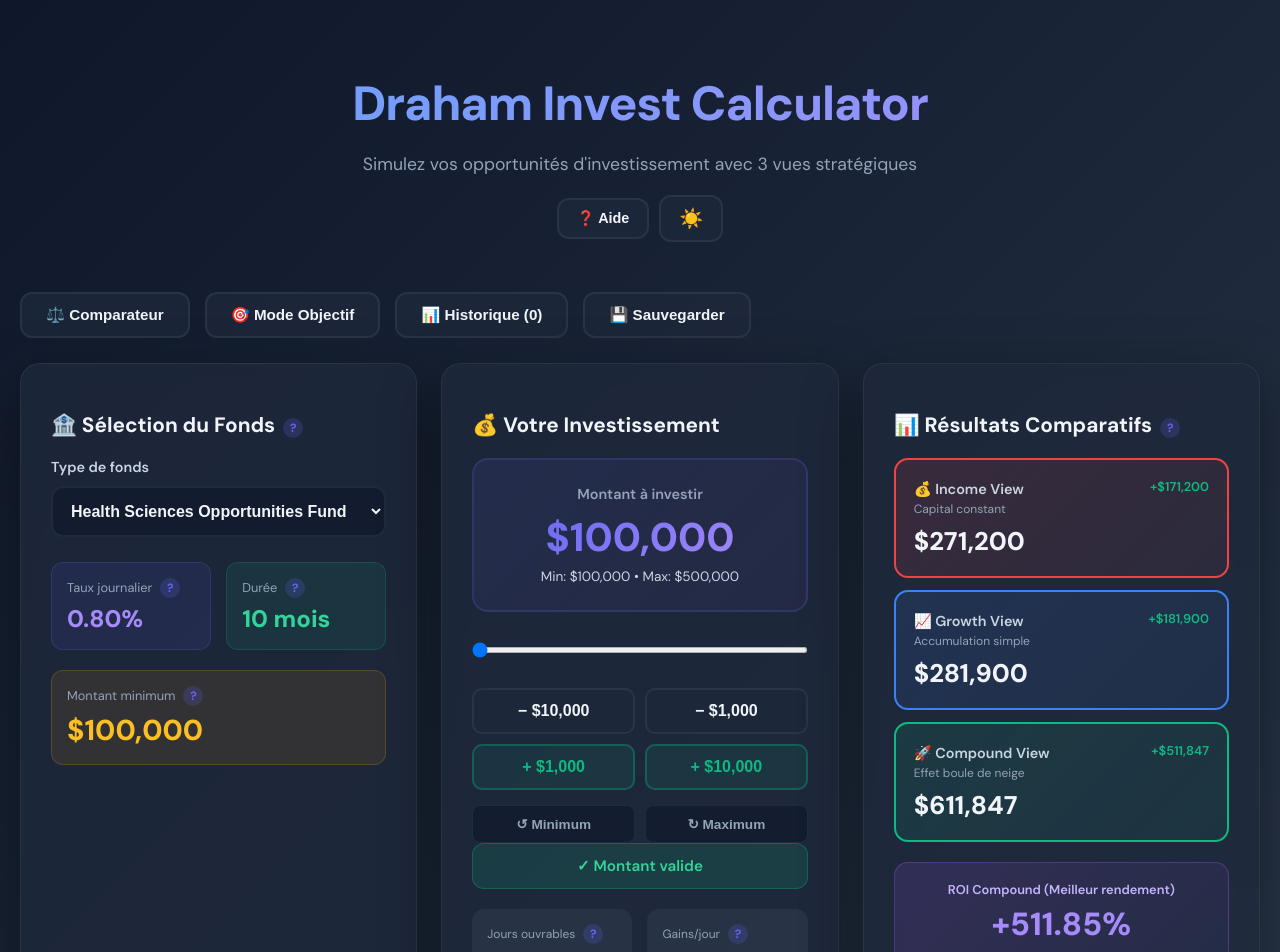
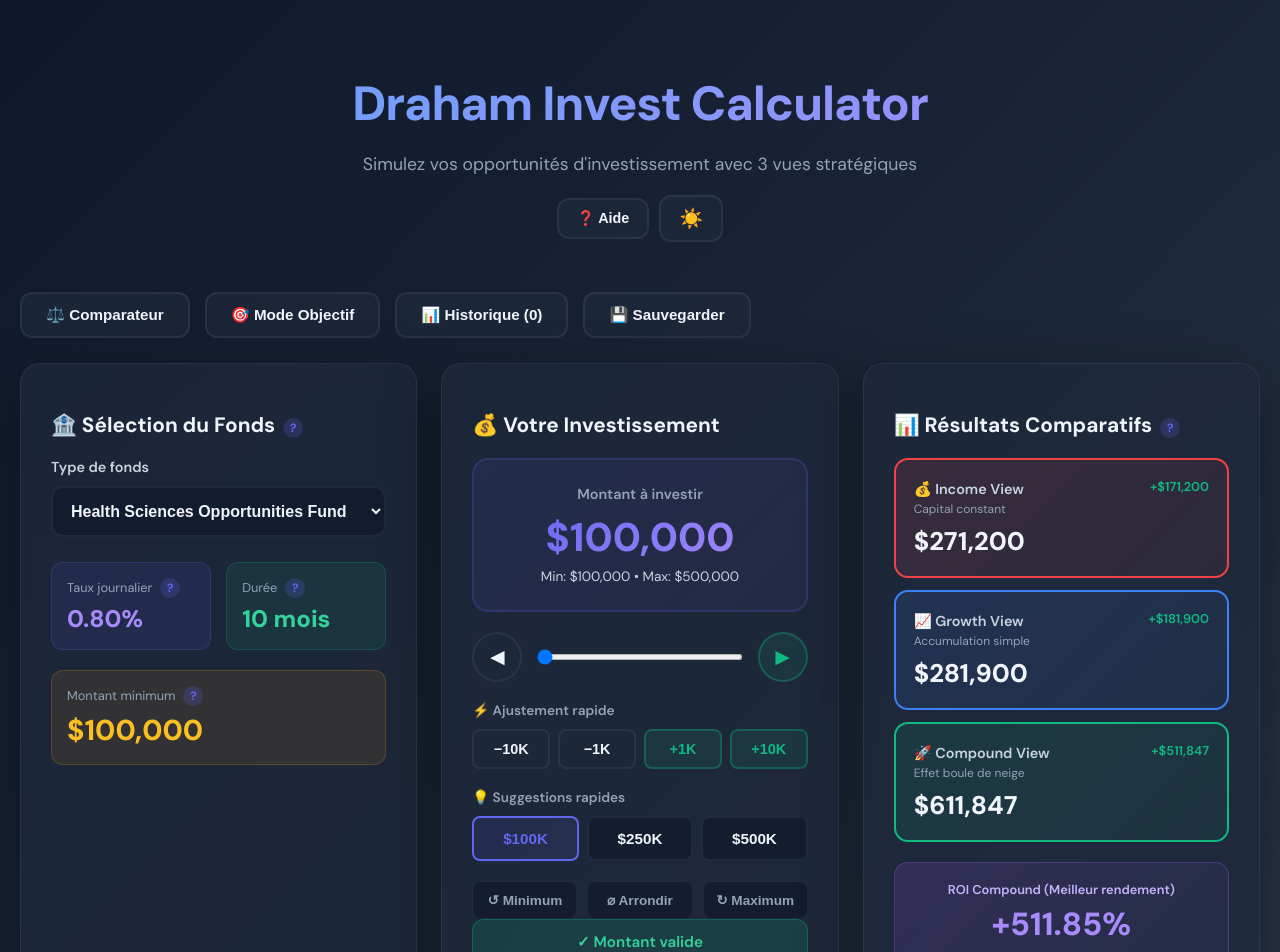
Before and after one commit to Digifab-Git/investment-calculator, a React (Vite) app: page / in a window 1280 px wide. Shown: the top 952 px of the page. Built offline with nearby package versions, Linux system fonts and the light colour scheme.

Commit message:
Update App.jsx

```diff
--- a/src/App.jsx
+++ b/src/App.jsx
@@ -866,35 +866,101 @@ export default function InvestmentCalculator() {
               </div>
             </div>
 
+            {/* Slider avec flèches */}
+            <div style={{ marginBottom: '20px' }}>
+              <div style={{
+                display: 'flex',
+                alignItems: 'center',
+                gap: '15px',
+                marginBottom: '10px'
+              }}>
+                {/* Flèche gauche */}
+                <button
+                  onClick={() => setAmount(Math.max(selectedFund.minimum, amount - 1000))}
+                  style={{
+                    width: '50px',
+                    height: '50px',
+                    borderRadius: '50%',
+                    border: `2px solid ${theme.cardBorder}`,
+                    background: theme.cardBg,
+                    color: theme.text,
+                    fontSize: '1.5rem',
+                    fontWeight: '700',
+                    cursor: 'pointer',
+                    transition: 'all 0.3s ease',
+                    display: 'flex',
+                    alignItems: 'center',
+                    justifyContent: 'center'
+                  }}
+                  onMouseEnter={(e) => e.currentTarget.style.transform = 'scale(1.1)'}
+                  onMouseLeave={(e) => e.currentTarget.style.transform = 'scale(1)'}
+                >
+                  ◄
+                </button>
+
                 {/* Slider */}
-            <div style={{ marginBottom: '20px' }}>
+                <div style={{ flex: 1 }}>
                   <input
                     type="range"
                     min={selectedFund.minimum}
                     max={500000}
-                step={selectedFund.minimum >= 10000 ? 1000 : 100}
+                    step={1000}
                     value={amount}
                     onChange={(e) => setAmount(Number(e.target.value))}
                     className="investment-slider"
                   />
                 </div>
 
-            {/* Boutons Stepper */}
+                {/* Flèche droite */}
+                <button
+                  onClick={() => setAmount(Math.min(500000, amount + 1000))}
+                  style={{
+                    width: '50px',
+                    height: '50px',
+                    borderRadius: '50%',
+                    border: '2px solid rgba(16, 185, 129, 0.3)',
+                    background: 'rgba(16, 185, 129, 0.1)',
+                    color: '#10b981',
+                    fontSize: '1.5rem',
+                    fontWeight: '700',
+                    cursor: 'pointer',
+                    transition: 'all 0.3s ease',
+                    display: 'flex',
+                    alignItems: 'center',
+                    justifyContent: 'center'
+                  }}
+                  onMouseEnter={(e) => e.currentTarget.style.transform = 'scale(1.1)'}
+                  onMouseLeave={(e) => e.currentTarget.style.transform = 'scale(1)'}
+                >
+                  ►
+                </button>
+              </div>
+            </div>
+
+            {/* Ajustement rapide avec steppers */}
+            <div style={{ marginBottom: '20px' }}>
+              <div style={{
+                fontSize: '0.85rem',
+                fontWeight: '600',
+                color: theme.textSecondary,
+                marginBottom: '10px'
+              }}>
+                ⚡ Ajustement rapide
+              </div>
               <div style={{
                 display: 'grid',
-              gridTemplateColumns: 'repeat(2, 1fr)',
-              gap: '10px',
-              marginBottom: '15px'
+                gridTemplateColumns: 'repeat(4, 1fr)',
+                gap: '8px'
               }}>
                 <button
                   onClick={() => setAmount(Math.max(selectedFund.minimum, amount - 10000))}
                   style={{
-                  padding: '12px 20px',
-                  borderRadius: '10px',
+                    padding: '10px',
+                    borderRadius: '8px',
                     border: `2px solid ${theme.cardBorder}`,
                     background: theme.cardBg,
                     color: theme.text,
-                  fontSize: '1rem',
+                    fontSize: '0.9rem',
                     fontWeight: '700',
                     cursor: 'pointer',
                     transition: 'all 0.3s ease'
@@ -902,18 +968,18 @@ export default function InvestmentCalculator() {
                   onMouseEnter={(e) => e.currentTarget.style.background = theme.hoverBg}
                   onMouseLeave={(e) => e.currentTarget.style.background = theme.cardBg}
                 >
-                − $10,000
+                  −10K
                 </button>
 
                 <button
                   onClick={() => setAmount(Math.max(selectedFund.minimum, amount - 1000))}
                   style={{
-                  padding: '12px 20px',
-                  borderRadius: '10px',
+                    padding: '10px',
+                    borderRadius: '8px',
                     border: `2px solid ${theme.cardBorder}`,
                     background: theme.cardBg,
                     color: theme.text,
-                  fontSize: '1rem',
+                    fontSize: '0.9rem',
                     fontWeight: '700',
                     cursor: 'pointer',
                     transition: 'all 0.3s ease'
@@ -921,18 +987,18 @@ export default function InvestmentCalculator() {
                   onMouseEnter={(e) => e.currentTarget.style.background = theme.hoverBg}
                   onMouseLeave={(e) => e.currentTarget.style.background = theme.cardBg}
                 >
-                − $1,000
+                  −1K
                 </button>
 
                 <button
                   onClick={() => setAmount(Math.min(500000, amount + 1000))}
                   style={{
-                  padding: '12px 20px',
-                  borderRadius: '10px',
+                    padding: '10px',
+                    borderRadius: '8px',
                     border: '2px solid rgba(16, 185, 129, 0.3)',
                     background: 'rgba(16, 185, 129, 0.1)',
                     color: '#10b981',
-                  fontSize: '1rem',
+                    fontSize: '0.9rem',
                     fontWeight: '700',
                     cursor: 'pointer',
                     transition: 'all 0.3s ease'
@@ -940,18 +1006,18 @@ export default function InvestmentCalculator() {
                   onMouseEnter={(e) => e.currentTarget.style.background = 'rgba(16, 185, 129, 0.2)'}
                   onMouseLeave={(e) => e.currentTarget.style.background = 'rgba(16, 185, 129, 0.1)'}
                 >
-                + $1,000
+                  +1K
                 </button>
 
                 <button
                   onClick={() => setAmount(Math.min(500000, amount + 10000))}
                   style={{
-                  padding: '12px 20px',
-                  borderRadius: '10px',
+                    padding: '10px',
+                    borderRadius: '8px',
                     border: '2px solid rgba(16, 185, 129, 0.3)',
                     background: 'rgba(16, 185, 129, 0.1)',
                     color: '#10b981',
-                  fontSize: '1rem',
+                    fontSize: '0.9rem',
                     fontWeight: '700',
                     cursor: 'pointer',
                     transition: 'all 0.3s ease'
@@ -959,14 +1025,87 @@ export default function InvestmentCalculator() {
                   onMouseEnter={(e) => e.currentTarget.style.background = 'rgba(16, 185, 129, 0.2)'}
                   onMouseLeave={(e) => e.currentTarget.style.background = 'rgba(16, 185, 129, 0.1)'}
                 >
-                + $10,000
+                  +10K
                 </button>
               </div>
+            </div>
 
-            {/* Boutons Reset */}
+            {/* Suggestions intelligentes */}
+            <div style={{ marginBottom: '20px' }}>
+              <div style={{
+                fontSize: '0.85rem',
+                fontWeight: '600',
+                color: theme.textSecondary,
+                marginBottom: '10px'
+              }}>
+                💡 Suggestions rapides
+              </div>
               <div style={{
                 display: 'grid',
-              gridTemplateColumns: 'repeat(2, 1fr)',
+                gridTemplateColumns: 'repeat(3, 1fr)',
+                gap: '8px'
+              }}>
+                <button
+                  onClick={() => setAmount(100000)}
+                  disabled={selectedFund.minimum > 100000}
+                  style={{
+                    padding: '12px 8px',
+                    borderRadius: '8px',
+                    border: amount === 100000 ? '2px solid #6366f1' : `2px solid ${theme.cardBorder}`,
+                    background: amount === 100000 ? 'rgba(99, 102, 241, 0.1)' : theme.inputBg,
+                    color: selectedFund.minimum > 100000 ? theme.textTertiary : (amount === 100000 ? '#6366f1' : theme.text),
+                    fontSize: '0.95rem',
+                    fontWeight: '700',
+                    cursor: selectedFund.minimum > 100000 ? 'not-allowed' : 'pointer',
+                    transition: 'all 0.3s ease',
+                    opacity: selectedFund.minimum > 100000 ? 0.5 : 1
+                  }}
+                >
+                  $100K
+                </button>
+
+                <button
+                  onClick={() => setAmount(250000)}
+                  disabled={selectedFund.minimum > 250000}
+                  style={{
+                    padding: '12px 8px',
+                    borderRadius: '8px',
+                    border: amount === 250000 ? '2px solid #6366f1' : `2px solid ${theme.cardBorder}`,
+                    background: amount === 250000 ? 'rgba(99, 102, 241, 0.1)' : theme.inputBg,
+                    color: selectedFund.minimum > 250000 ? theme.textTertiary : (amount === 250000 ? '#6366f1' : theme.text),
+                    fontSize: '0.95rem',
+                    fontWeight: '700',
+                    cursor: selectedFund.minimum > 250000 ? 'not-allowed' : 'pointer',
+                    transition: 'all 0.3s ease',
+                    opacity: selectedFund.minimum > 250000 ? 0.5 : 1
+                  }}
+                >
+                  $250K
+                </button>
+
+                <button
+                  onClick={() => setAmount(500000)}
+                  style={{
+                    padding: '12px 8px',
+                    borderRadius: '8px',
+                    border: amount === 500000 ? '2px solid #6366f1' : `2px solid ${theme.cardBorder}`,
+                    background: amount === 500000 ? 'rgba(99, 102, 241, 0.1)' : theme.inputBg,
+                    color: amount === 500000 ? '#6366f1' : theme.text,
+                    fontSize: '0.95rem',
+                    fontWeight: '700',
+                    cursor: 'pointer',
+                    transition: 'all 0.3s ease'
+                  }}
+                >
+                  $500K
+                </button>
+              </div>
+            </div>
+
+            {/* Raccourcis */}
+            <div style={{
+              display: 'grid',
+              gridTemplateColumns: 'repeat(3, 1fr)',
               gap: '10px'
             }}>
               <button
@@ -984,6 +1123,23 @@ export default function InvestmentCalculator() {
                 }}
               >
                 ↺ Minimum
+              </button>
+
+              <button
+                onClick={() => setAmount(Math.round(amount / 10000) * 10000)}
+                style={{
+                  padding: '10px',
+                  borderRadius: '8px',
+                  border: `1px solid ${theme.cardBorder}`,
+                  background: theme.inputBg,
+                  color: theme.textSecondary,
+                  fontSize: '0.85rem',
+                  fontWeight: '600',
+                  cursor: 'pointer',
+                  transition: 'all 0.3s ease'
+                }}
+              >
+                ⌀ Arrondir
               </button>
 
               <button
```
Lines whose indentation alone changed are shown as unchanged.
